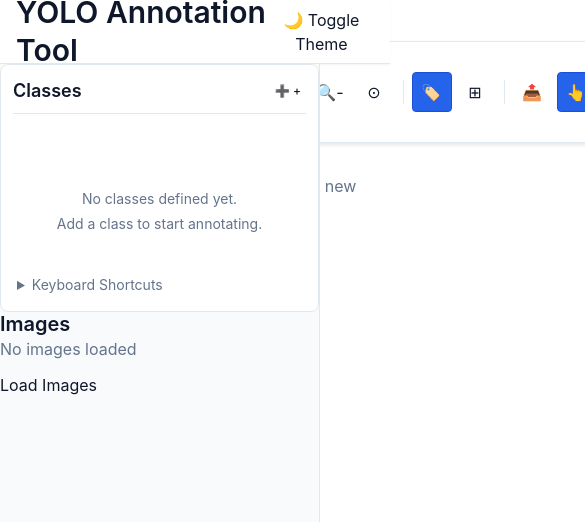
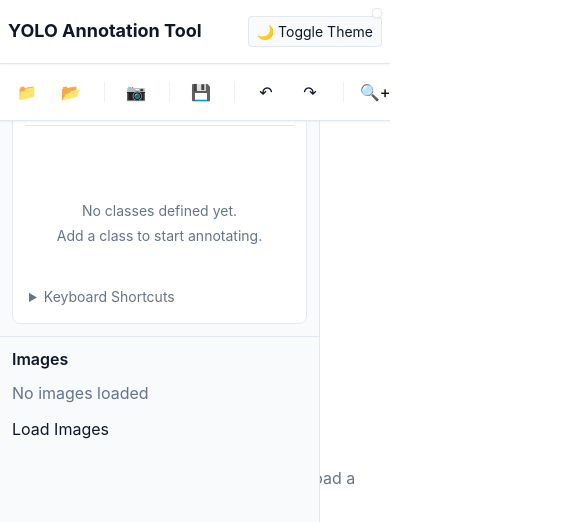
Before and after one commit to DanielSarmiento04/augmented_reality_mobile_application_website, an Angular app: page /labels in a window 390 px wide. Shown: the top 522 px of the page, 585 px wide, since content can reach past the window. Built offline with nearby package versions, Linux system fonts and the light colour scheme.

Commit message:
feat: update routing to redirect to login, enhance labels component with new styles and upload functionality, and improve toolbar actions

```diff
--- a/src/app/app.routes.ts
+++ b/src/app/app.routes.ts
@@ -4,9 +4,9 @@
 import { LabelsComponent } from "./pages/labels/labels.component";
 
 export const routes: Routes = [
-  { path: '', redirectTo: '/labels', pathMatch: 'full' },
+  { path: '', redirectTo: '/login', pathMatch: 'full' },
+  { path: 'labels', component: LabelsComponent, title: 'YOLO Annotation Tool' },
   { path: 'login', component: LoginComponent },
   { path: 'dashboard', component: DashboardComponent },
-  { path: 'labels', component: LabelsComponent, title: 'YOLO Annotation Tool' },
   { path: '**', redirectTo: '/labels' }
 ];
--- a/src/app/core/models/annotation.model.ts
+++ b/src/app/core/models/annotation.model.ts
@@ -22,6 +22,7 @@
   id: string;
   filename: string;
   path: string;
+  url?: string; // Base64 data URL for in-memory images
   width: number;
   height: number;
   boundingBoxes: BoundingBox[];
--- a/src/app/pages/labels/labels.component.html
+++ b/src/app/pages/labels/labels.component.html
@@ -1,4 +1,4 @@
-<div class="annotation-workspace">
+<div class="app-container annotation-workspace">
   <!-- Header -->
   <header class="app-header">
     <div class="header-left">
--- a/src/app/pages/labels/labels.component.scss
+++ b/src/app/pages/labels/labels.component.scss
@@ -0,0 +1,252 @@
+// Labels Component Styles
+.annotation-workspace {
+  height: 100vh;
+  display: flex;
+  flex-direction: column;
+  overflow: hidden;
+
+  .app-header {
+    flex-shrink: 0;
+    z-index: 10;
+  }
+
+  .app-toolbar {
+    flex-shrink: 0;
+    z-index: 9;
+  }
+
+  .app-main {
+    flex: 1;
+    display: flex;
+    overflow: hidden;
+    min-height: 0; // Important for flex children to shrink properly
+  }
+
+  .app-sidebar {
+    flex-shrink: 0;
+    z-index: 8;
+  }
+
+  .app-content {
+    flex: 1;
+    min-width: 0; // Important for flex children to shrink properly
+    display: flex;
+    flex-direction: column;
+  }
+
+  .app-workspace {
+    flex: 1;
+    min-height: 0;
+  }
+}
+
+// Header improvements
+.header-left {
+  display: flex;
+  align-items: center;
+  gap: var(--spacing-md);
+
+  .app-title {
+    font-size: var(--font-size-xl);
+    font-weight: var(--font-weight-bold);
+    margin: 0;
+  }
+
+  .project-name {
+    font-size: var(--font-size-sm);
+    color: var(--text-secondary);
+    background: var(--surface-secondary);
+    padding: var(--spacing-xs) var(--spacing-sm);
+    border-radius: var(--border-radius-sm);
+  }
+}
+
+.header-right {
+  display: flex;
+  align-items: center;
+  gap: var(--spacing-sm);
+
+  .btn {
+    padding: var(--spacing-xs) var(--spacing-sm);
+    border: 1px solid var(--border-color);
+    border-radius: var(--border-radius-sm);
+    background: var(--surface-color);
+    color: var(--text-primary);
+    cursor: pointer;
+    transition: all 0.15s ease;
+
+    &:hover {
+      background: var(--surface-hover);
+      border-color: var(--border-color-hover);
+    }
+
+    &--secondary {
+      background: var(--surface-secondary);
+    }
+
+    &--sm {
+      font-size: var(--font-size-sm);
+      padding: var(--spacing-xs) var(--spacing-sm);
+    }
+  }
+}
+
+// Sidebar improvements
+.sidebar-content {
+  height: 100%;
+  display: flex;
+  flex-direction: column;
+  overflow: hidden;
+}
+
+.sidebar-section {
+  padding: var(--spacing-md);
+  border-bottom: 1px solid var(--border-color);
+
+  &:last-child {
+    border-bottom: none;
+    flex: 1;
+    overflow: hidden;
+  }
+
+  h3 {
+    margin: 0 0 var(--spacing-sm) 0;
+    font-size: var(--font-size-md);
+    font-weight: var(--font-weight-semibold);
+    color: var(--text-primary);
+  }
+}
+
+// Image list improvements
+.image-list {
+  max-height: 300px;
+  overflow-y: auto;
+  padding: var(--spacing-xs) 0;
+}
+
+.image-item {
+  display: flex;
+  align-items: center;
+  gap: var(--spacing-sm);
+  padding: var(--spacing-sm);
+  border-radius: var(--border-radius-sm);
+  cursor: pointer;
+  transition: background-color 0.15s ease;
+  margin-bottom: var(--spacing-xs);
+
+  &:hover {
+    background: var(--surface-hover);
+  }
+
+  &.active {
+    background: var(--primary-color-light);
+    border: 1px solid var(--primary-color);
+  }
+
+  .image-thumbnail {
+    width: 40px;
+    height: 40px;
+    border-radius: var(--border-radius-sm);
+    object-fit: cover;
+    border: 1px solid var(--border-color);
+  }
+
+  .image-info {
+    flex: 1;
+
+    .image-name {
+      font-size: var(--font-size-sm);
+      font-weight: var(--font-weight-medium);
+      color: var(--text-primary);
+      margin-bottom: var(--spacing-xs);
+    }
+
+    .image-status {
+      font-size: var(--font-size-xs);
+      color: var(--text-secondary);
+    }
+  }
+}
+
+// Empty state
+.empty-state {
+  display: flex;
+  flex-direction: column;
+  align-items: center;
+  justify-content: center;
+  height: 100%;
+  padding: var(--spacing-xl);
+  text-align: center;
+  color: var(--text-secondary);
+
+  h3 {
+    margin-bottom: var(--spacing-md);
+    color: var(--text-primary);
+  }
+
+  p {
+    margin-bottom: var(--spacing-lg);
+    max-width: 400px;
+  }
+}
+
+// Toggle button
+.sidebar-toggle {
+  position: absolute;
+  top: var(--spacing-sm);
+  right: var(--spacing-sm);
+  z-index: 10;
+  background: var(--surface-color);
+  border: 1px solid var(--border-color);
+  border-radius: var(--border-radius-sm);
+  padding: var(--spacing-xs);
+  cursor: pointer;
+  box-shadow: var(--shadow-sm);
+
+  &:hover {
+    background: var(--surface-hover);
+  }
+}
+
+// Responsive improvements
+@media (max-width: 768px) {
+  .annotation-workspace {
+    .app-header {
+      padding: var(--spacing-sm);
+
+      .app-title {
+        font-size: var(--font-size-lg);
+      }
+
+      .project-name {
+        display: none;
+      }
+    }
+
+    .app-toolbar {
+      padding: var(--spacing-xs);
+
+      .toolbar {
+        &__section--main {
+          overflow-x: auto;
+          scrollbar-width: none;
+          -ms-overflow-style: none;
+
+          &::-webkit-scrollbar {
+            display: none;
+          }
+        }
+
+        &__button {
+          min-width: 36px;
+          height: 32px;
+          padding: var(--spacing-xs);
+
+          .toolbar__label {
+            display: none;
+          }
+        }
+      }
+    }
+  }
+}
--- a/src/app/pages/labels/labels.component.ts
+++ b/src/app/pages/labels/labels.component.ts
@@ -141,6 +141,9 @@
         break;
       case 'open-project':
         this.loadProject();
+        break;
+      case 'upload-images':
+        this.uploadImages();
         break;
       case 'save-project':
         this.saveProject();
@@ -378,6 +381,99 @@
     this.statusType.set('success');
   }
 
+  uploadImages() {
+    // Create a file input element
+    const input = document.createElement('input');
+    input.type = 'file';
+    input.accept = 'image/*';
+    input.multiple = true;
+
+    input.onchange = (event: Event) => {
+      const target = event.target as HTMLInputElement;
+      const files = target.files;
+
+      if (files && files.length > 0) {
+        this.handleImageFiles(Array.from(files));
+      }
+    };
+
+    input.click();
+  }
+
+  private handleImageFiles(files: File[]) {
+    const project = this.currentProject();
+    if (!project) {
+      this.statusMessage.set('Please create a project first');
+      this.statusType.set('warning');
+      return;
+    }
+
+    this.statusMessage.set(`Processing ${files.length} image(s)...`);
+    this.statusType.set('info');
+
+    const imagePromises = files.map(file => this.processImageFile(file));
+
+    Promise.all(imagePromises).then(images => {
+      const validImages = images.filter(img => img !== null);
+
+      if (validImages.length > 0) {
+        // Add images to current project
+        const updatedImages = [...project.images, ...validImages];
+        this.annotationService.updateProject({ images: updatedImages });
+
+        this.statusMessage.set(`Added ${validImages.length} image(s) to project`);
+        this.statusType.set('success');
+      } else {
+        this.statusMessage.set('No valid images were processed');
+        this.statusType.set('warning');
+      }
+    }).catch(error => {
+      this.statusMessage.set(`Error processing images: ${error.message}`);
+      this.statusType.set('error');
+    });
+  }
+
+  private processImageFile(file: File): Promise<ImageAnnotation | null> {
+    return new Promise((resolve) => {
+      // Validate file type
+      if (!file.type.startsWith('image/')) {
+        console.warn(`Skipping non-image file: ${file.name}`);
+        resolve(null);
+        return;
+      }
+
+      // Create FileReader to read the image
+      const reader = new FileReader();
+      reader.onload = (e) => {
+        const img = new Image();
+        img.onload = () => {
+          const imageAnnotation: ImageAnnotation = {
+            id: crypto.randomUUID(),
+            filename: file.name,
+            path: '', // Will be set when saved
+            url: e.target?.result as string, // Base64 data URL
+            width: img.width,
+            height: img.height,
+            boundingBoxes: [],
+            isCompleted: false,
+            lastModified: new Date()
+          };
+          resolve(imageAnnotation);
+        };
+        img.onerror = () => {
+          console.warn(`Failed to load image: ${file.name}`);
+          resolve(null);
+        };
+        img.src = e.target?.result as string;
+      };
+      reader.onerror = () => {
+        console.warn(`Failed to read file: ${file.name}`);
+        resolve(null);
+      };
+      reader.readAsDataURL(file);
+    });
+  }
+
   // Helper Methods
   getClassColor(classId: number): string {
     return this.classColors.get(classId) || '#999999';
--- a/src/app/shared/components/toolbar/toolbar.component.scss
+++ b/src/app/shared/components/toolbar/toolbar.component.scss
@@ -2,34 +2,49 @@
 .toolbar {
   display: flex;
   align-items: center;
-  background: var(--surface-color);
-  border: 1px solid var(--border-color);
-  border-radius: var(--border-radius-md);
-  padding: var(--spacing-sm);
+  background: transparent;
+  border: none;
+  border-radius: 0;
+  padding: 0;
   gap: var(--spacing-sm);
-  box-shadow: 0 2px 4px rgba(0, 0, 0, 0.1);
   user-select: none;
+  min-height: 44px;
+  width: 100%;
 
   &[aria-orientation="vertical"] {
     flex-direction: column;
     width: fit-content;
+    min-height: auto;
   }
 
   &__section {
     display: flex;
     align-items: center;
-    gap: var(--spacing-xs);
+    gap: var(--spacing-sm);
 
     &--main {
       flex: 1;
+      display: flex;
+      flex-wrap: nowrap;
+      gap: var(--spacing-xs);
+      align-items: center;
+      overflow-x: auto;
+      scrollbar-width: none;
+      -ms-overflow-style: none;
+
+      &::-webkit-scrollbar {
+        display: none;
+      }
     }
 
     &--progress {
       margin: 0 var(--spacing-md);
+      flex-shrink: 0;
     }
 
     &--status {
       margin-left: auto;
+      flex-shrink: 0;
     }
 
     .toolbar[aria-orientation="vertical"] & {
@@ -38,6 +53,8 @@
 
       &--main {
         flex: none;
+        flex-wrap: wrap;
+        overflow-x: visible;
       }
 
       &--progress,
@@ -45,27 +62,28 @@
         margin: var(--spacing-sm) 0;
       }
     }
-  }
-
-  &__button {
+  }  &__button {
     display: flex;
     align-items: center;
     gap: var(--spacing-xs);
-    padding: var(--spacing-sm);
+    padding: var(--spacing-xs) var(--spacing-sm);
     border: 1px solid transparent;
     border-radius: var(--border-radius-sm);
     background: transparent;
     color: var(--text-primary);
     font-size: var(--font-size-sm);
+    font-weight: var(--font-weight-medium);
     cursor: pointer;
-    transition: all 0.2s ease;
-    min-width: 36px;
+    transition: all 0.15s ease;
+    min-width: 40px;
     height: 36px;
     position: relative;
+    white-space: nowrap;
+    flex-shrink: 0;
 
     &:hover {
       background: var(--surface-hover);
-      border-color: var(--border-color);
+      border-color: var(--border-color-hover);
       transform: translateY(-1px);
       box-shadow: 0 2px 8px rgba(0, 0, 0, 0.1);
     }
@@ -73,18 +91,19 @@
     &:focus {
       outline: none;
       border-color: var(--focus-color);
-      box-shadow: 0 0 0 3px rgba(var(--focus-color-rgb), 0.3);
+      box-shadow: 0 0 0 2px rgba(var(--focus-color-rgb), 0.2);
     }
 
     &:active {
       transform: translateY(0);
-      box-shadow: 0 1px 2px rgba(0, 0, 0, 0.1);
+      box-shadow: 0 1px 3px rgba(0, 0, 0, 0.1);
     }
 
     &:disabled {
-      opacity: 0.5;
+      opacity: 0.4;
       cursor: not-allowed;
       pointer-events: none;
+      transform: none;
     }
 
     &--active {
@@ -95,6 +114,7 @@
       &:hover {
         background: var(--primary-color);
         color: white;
+        transform: translateY(-1px);
       }
     }
 
@@ -106,6 +126,7 @@
 
         &:hover {
           background: var(--primary-color-dark);
+          transform: translateY(-1px);
         }
       }
     }
@@ -153,15 +174,16 @@
 
   &__separator {
     width: 1px;
-    height: 24px;
+    height: 20px;
     background: var(--border-color);
-    margin: 0 var(--spacing-xs);
+    margin: 0 var(--spacing-sm);
     flex-shrink: 0;
+    opacity: 0.6;
 
     .toolbar[aria-orientation="vertical"] & {
       width: 100%;
       height: 1px;
-      margin: var(--spacing-xs) 0;
+      margin: var(--spacing-sm) 0;
     }
   }
 
--- a/src/app/shared/components/toolbar/toolbar.component.ts
+++ b/src/app/shared/components/toolbar/toolbar.component.ts
@@ -177,13 +177,21 @@
         icon: '📂',
         shortcut: 'Ctrl+O'
       },
+      { id: 'separator-1', label: '', icon: '', type: 'separator' },
+      {
+        id: 'upload-images',
+        label: 'Upload Images',
+        icon: '📷',
+        shortcut: 'Ctrl+U'
+      },
+      { id: 'separator-2', label: '', icon: '', type: 'separator' },
       {
         id: 'save-project',
         label: 'Save Project',
         icon: '💾',
         shortcut: 'Ctrl+S'
       },
-      { id: 'separator-1', label: '', icon: '', type: 'separator' },
+      { id: 'separator-3', label: '', icon: '', type: 'separator' },
       {
         id: 'undo',
         label: 'Undo',
@@ -196,7 +204,7 @@
         icon: '↷',
         shortcut: 'Ctrl+Y'
       },
-      { id: 'separator-2', label: '', icon: '', type: 'separator' },
+      { id: 'separator-4', label: '', icon: '', type: 'separator' },
       {
         id: 'zoom-in',
         label: 'Zoom In',
--- a/src/app/styles/design-system.scss
+++ b/src/app/styles/design-system.scss
@@ -99,6 +99,15 @@
   --spacing-3xl: 2rem;     // 32px
   --spacing-4xl: 2.5rem;   // 40px
   --spacing-5xl: 3rem;     // 48px
+  --spacing-6xl: 4rem;     // 64px
+
+  // Layout Dimensions
+  --header-height: 64px;
+  --toolbar-height: 64px;
+  --sidebar-width: 340px;
+  --canvas-min-width: 900px;
+  --canvas-min-height: 600px;
+  --max-content-width: 1400px;
 
   // Border Radius
   --border-radius-none: 0;
--- a/src/styles.scss
+++ b/src/styles.scss
@@ -143,6 +143,9 @@
   display: flex;
   flex-direction: column;
   background: var(--surface-color);
+  max-width: var(--max-content-width);
+  margin: 0 auto;
+  box-shadow: 0 0 20px rgba(0, 0, 0, 0.1);
 }
 
 .app-header {
@@ -185,8 +188,8 @@
 .app-toolbar {
   background: var(--surface-color);
   border-bottom: 1px solid var(--border-color);
-  padding: var(--spacing-sm) var(--spacing-lg);
-  height: var(--toolbar-height);
+  padding: var(--spacing-xs) var(--spacing-md);
+  min-height: 52px;
   display: flex;
   align-items: center;
   box-shadow: var(--shadow-sm);
```
